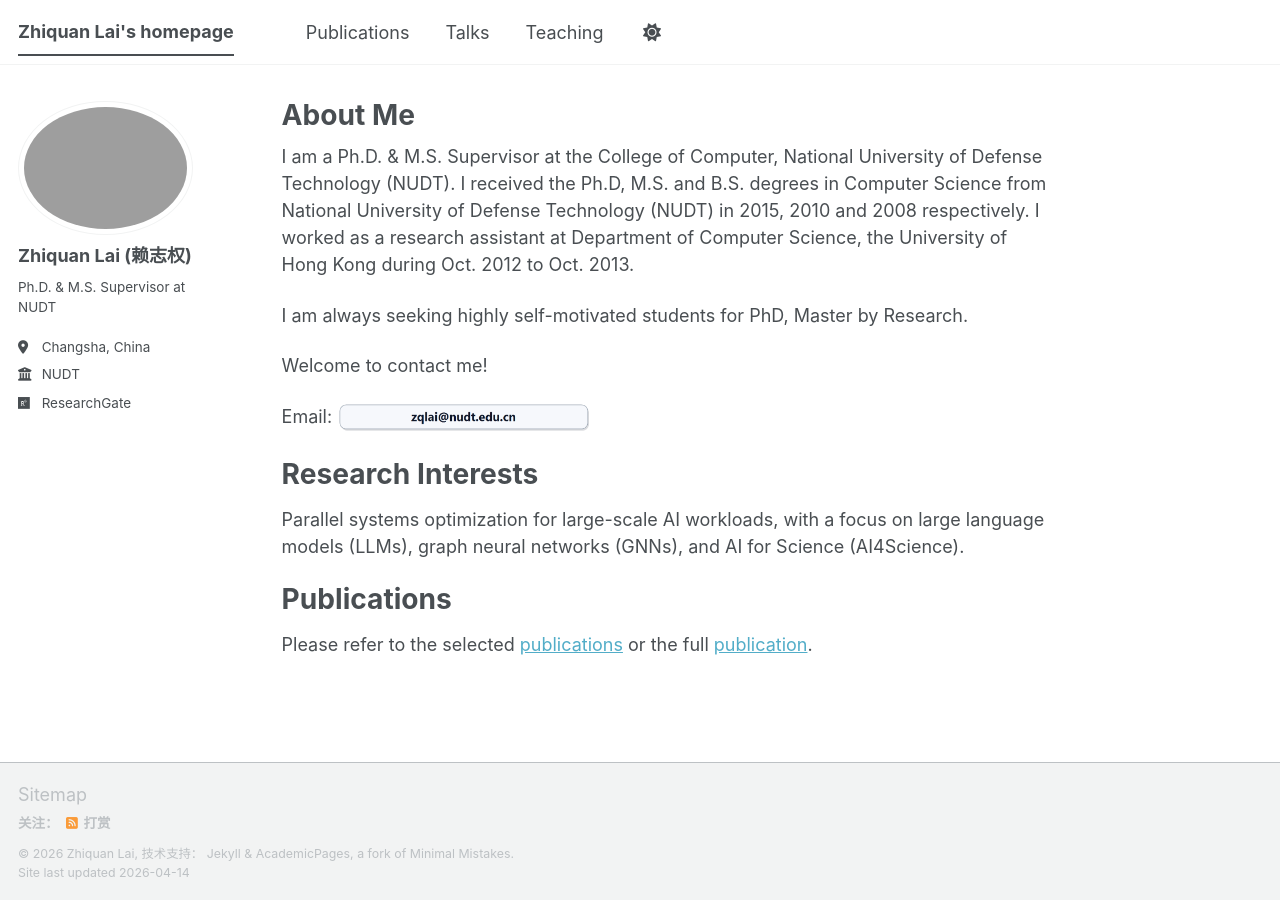
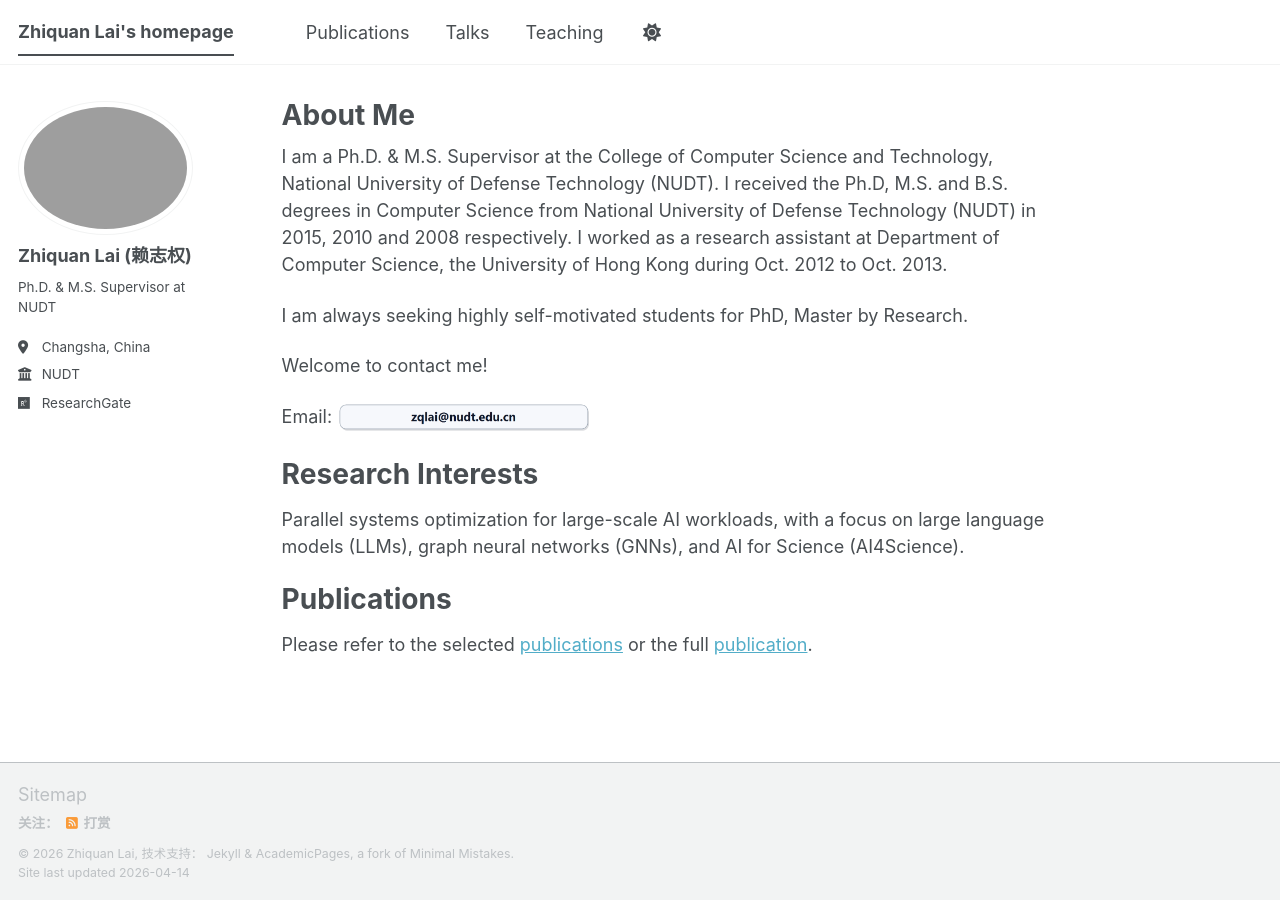
Before and after one commit to zqlai/zqlai.github.io, a Jekyll site: the page built from _pages/about.md, in a window 1280 px wide. Built offline with Jekyll 4.4.1, drawn with Linux system fonts in a browser that asks for light colours; a script bundle is joined from its source files by our own code; library files that are not in the unit come from our copies.

Commit message:
about me

```diff
--- a/_pages/about.md
+++ b/_pages/about.md
@@ -9,7 +9,7 @@ redirect_from:
 
 {% include base_path %}
 
-I am a Ph.D. & M.S. Supervisor at the College of Computer, National University of Defense Technology (NUDT).
+I am a Ph.D. & M.S. Supervisor at the College of Computer Science and Technology, National University of Defense Technology (NUDT).
 I received the Ph.D, M.S. and B.S. degrees in Computer Science from National University of Defense Technology (NUDT) in 2015, 2010 and 2008 respectively.
 I worked as a research assistant at Department of Computer Science, the University of Hong Kong during Oct. 2012 to Oct. 2013.
 
```
